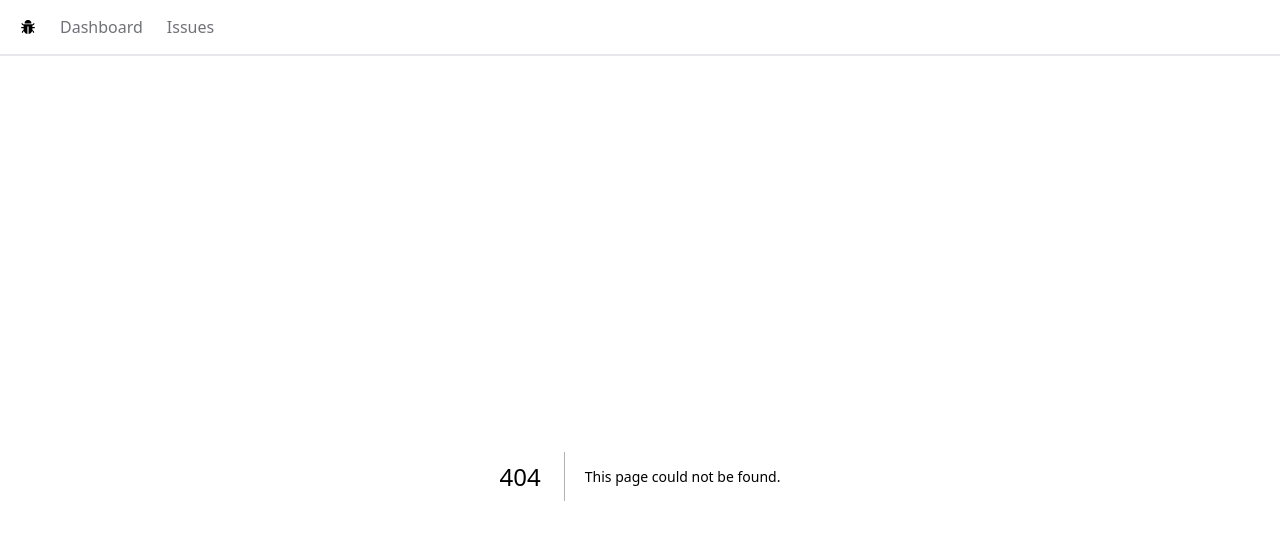
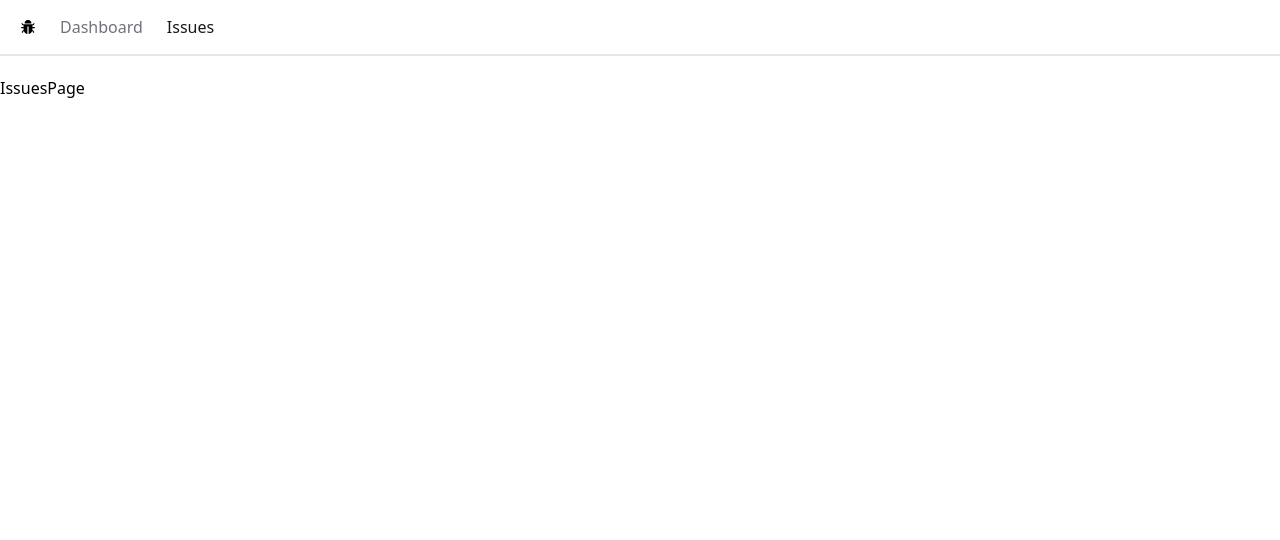
Before and after one commit to SuhasLingam/issue-tracker, a Next.js app: page /issues in a window 1280 px wide. Before the commit this address had no page. Shown: the top 540 px of the page. Built offline with nearby package versions, Linux system fonts and the light colour scheme.

Commit message:
Prisma Initiated

```diff
--- a/app/Navbar.tsx
+++ b/app/Navbar.tsx
@@ -1,12 +1,19 @@
+"use client";
+
 import Link from "next/link";
 import React from "react";
 import { AiFillBug } from "react-icons/ai";
+import { usePathname } from "next/navigation";
+import classNames from "classnames";
 
 const Navbar = () => {
   const navLinks = [
     { name: "Dashboard", href: "/" },
-    { name: "Issues", href: "/Issues" },
+    { name: "Issues", href: "/issues" },
   ];
+
+  const currentPath = usePathname();
+  console.log(currentPath);
 
   return (
     <nav className="flex space-x-6 border-b-2 border-gray-200 mb-5 px-5 h-14 items-center">
@@ -17,7 +24,11 @@ const Navbar = () => {
         {navLinks.map((link) => (
           <Link
             key={link.href}
-            className="text-zinc-500 hover:text-zinc-900 transition-colors"
+            className={classNames({
+              "text-zinc-900": link.href === currentPath,
+              "text-zinc-500": link.href !== currentPath,
+              "hover:text-zinc-900 transition-colors": true,
+            })}
             href={link.href}
           >
             {link.name}
--- /dev/null
+++ b/app/issues/page.tsx
@@ -0,0 +1,7 @@
+import React from "react";
+
+const IssuesPage = () => {
+  return <div>IssuesPage</div>;
+};
+
+export default IssuesPage;
```
Also changed, not shown: package.json (+9 -2 lines), 2 other files (tests, documents, lock files or other folders).
